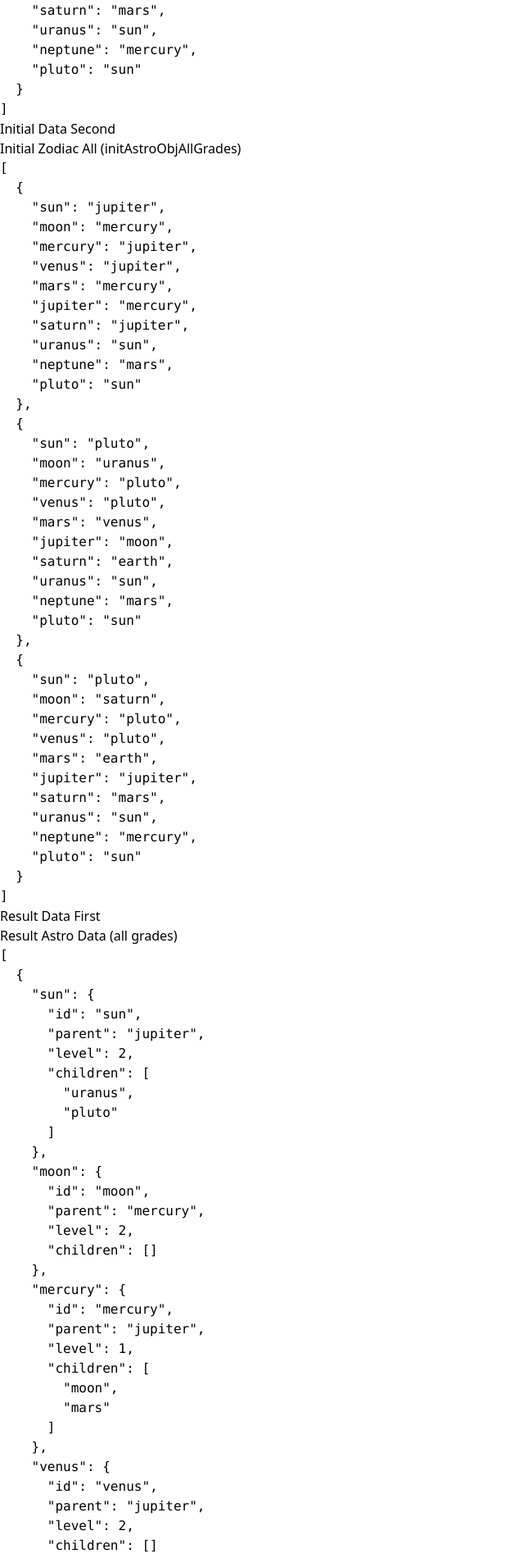
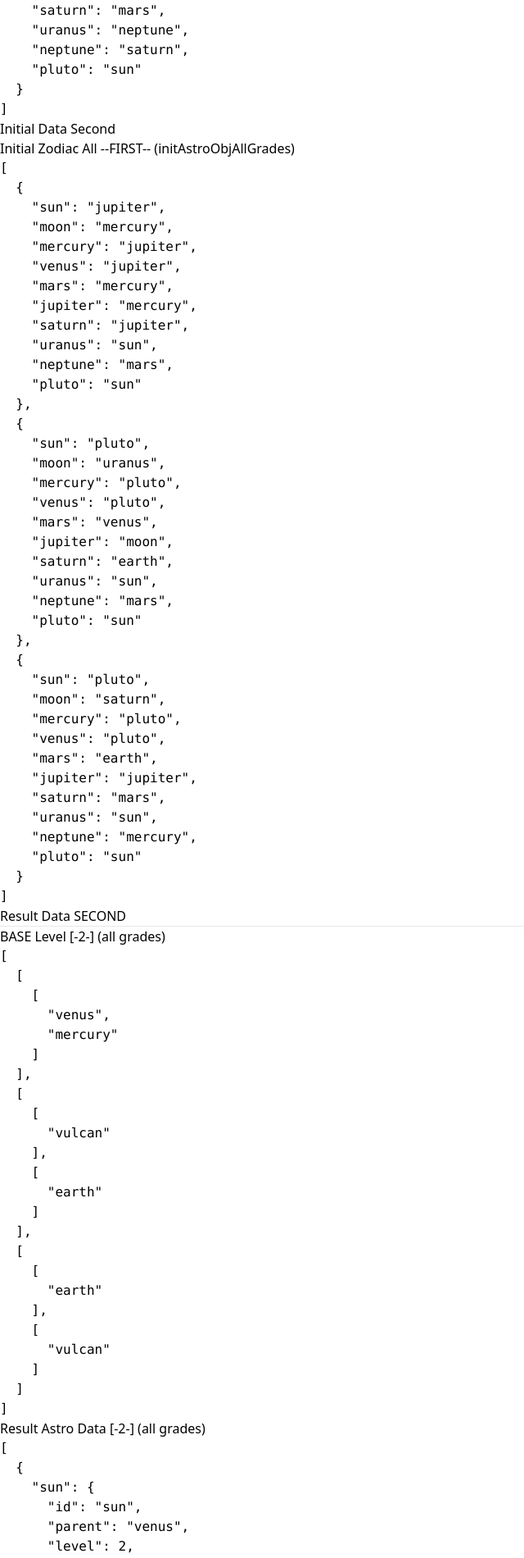
Before and after one commit to alexnas/vue-astro, a Vue app: page /astro in a window 1280 px wide. Shown: the part 885-2785 px from the top of the page at 82% size, without its empty margins (0-640 px from the left). Built offline with nearby package versions, Linux system fonts and the light colour scheme.

Commit message:
Prevent process and show separate person data card when there is no data in input; fix errors when zodiac data are incomplete

```diff
--- /dev/null
+++ b/src/services/astroDataService.ts
@@ -0,0 +1,11 @@
+import type { IPersonSet } from '@/types'
+
+export const checkEmptyValue = (initZodiacObj: IPersonSet): boolean => {
+  let isEmptyValue = false
+  Object.values(initZodiacObj).filter((item) => {
+    if (item.trim() === '') {
+      isEmptyValue = true
+    }
+  })
+  return isEmptyValue
+}
--- a/src/stores/astroData.ts
+++ b/src/stores/astroData.ts
@@ -10,6 +10,7 @@ import type {
   IPerson
 } from '../types'
 import { dummyZodiac, dummyZodiac2 } from '@/data/dummyZodiacData'
+import { checkEmptyValue } from '@/services/astroDataService'
 import zodiacPlanets from '@/constants/zodiacPlanets'
 import { initPerson } from '@/constants/personConstants'
 
@@ -45,11 +46,14 @@ export const useAstroDataStore = defineStore('astroData', () => {
     const initAstroObjFirst: IPersonSet | null = {}
     const initAstroObjSecond: IPersonSet | null = {}
     const initAstroObjThird: IPersonSet | null = {}
-    Object.keys(initZodiacObj).forEach((id) => {
-      initAstroObjFirst[id] = zodiacPlanets[initZodiacObj[id]][0]
-      initAstroObjSecond[id] = zodiacPlanets[initZodiacObj[id]][1]
-      initAstroObjThird[id] = zodiacPlanets[initZodiacObj[id]][2]
-    })
+    const isEmptyValue = checkEmptyValue(initZodiacObj)
+    if (!isEmptyValue) {
+      Object.keys(initZodiacObj).forEach((id) => {
+        initAstroObjFirst[id] = zodiacPlanets[initZodiacObj[id]][0]
+        initAstroObjSecond[id] = zodiacPlanets[initZodiacObj[id]][1]
+        initAstroObjThird[id] = zodiacPlanets[initZodiacObj[id]][2]
+      })
+    }
     const initAstroObjAllGrades = [initAstroObjFirst, initAstroObjSecond, initAstroObjThird]
     return initAstroObjAllGrades
   }
--- a/src/views/AstroView.vue
+++ b/src/views/AstroView.vue
@@ -21,8 +21,8 @@ onMounted(() => {
           <h2 class="text-2xl font-medium text-teal-400 text-center">Initial Data First</h2>
           <div class="flex-col space-y-4">
             <DataCard
-              title="Initial Zodiac All (initAstroObjAllGrades)"
-              :data="currentDoubleAstroData[0].initAstroObjAllGrades"
+              title="Initial Zodiac All --SECOND-- (initAstroObjAllGrades)"
+              :data="currentDoubleAstroData[1].initAstroObjAllGrades"
             />
           </div>
         </div>
@@ -30,7 +30,7 @@ onMounted(() => {
           <h2 class="mt-6 text-2xl font-medium text-teal-400 text-center">Initial Data Second</h2>
           <div class="flex-col space-y-4">
             <DataCard
-              title="Initial Zodiac All (initAstroObjAllGrades)"
+              title="Initial Zodiac All --FIRST-- (initAstroObjAllGrades)"
               :data="currentDoubleAstroData[0].initAstroObjAllGrades"
             />
           </div>
@@ -38,32 +38,32 @@ onMounted(() => {
       </div>
       <div>
         <div>
-          <h2 class="text-2xl font-medium text-teal-400 text-center">Result Data First</h2>
-          <DataCard
-            title="Result Astro Data (all grades)"
-            :data="currentDoubleAstroData[0].convertedResAllGrades"
-          />
+          <h2 class="text-2xl font-medium text-teal-400 text-center">Result Data SECOND</h2>
           <div class="flex-col space-y-4">
             <hr class="w-full h-1 py-3 bg-teal-200 border-0 rounded dark:bg-gray-700" />
             <DataCard
-              title="BASE Level (all grades)"
+              title="BASE Level  [-2-]  (all grades)"
+              :data="currentDoubleAstroData[1].baseLevelAllGrades"
+            />
+          </div>
+          <DataCard
+            title="Result Astro Data [-2-] (all grades)"
+            :data="currentDoubleAstroData[1].convertedResAllGrades"
+          />
+        </div>
+        <div>
+          <h2 class="mt-6 text-2xl font-medium text-teal-400 text-center">Result Data FIRST</h2>
+          <div class="flex-col space-y-4">
+            <hr class="w-full h-1 py-3 bg-teal-200 border-0 rounded dark:bg-gray-700" />
+            <DataCard
+              title="BASE Level  [-1-]  (all grades)"
               :data="currentDoubleAstroData[0].baseLevelAllGrades"
             />
           </div>
-        </div>
-        <div>
-          <h2 class="mt-6 text-2xl font-medium text-teal-400 text-center">Result Data Second</h2>
           <DataCard
-            title="Result Astro Data (all grades)"
+            title="Result Astro Data  [-1-]  (all grades)"
             :data="currentDoubleAstroData[0].convertedResAllGrades"
           />
-          <div class="flex-col space-y-4">
-            <hr class="w-full h-1 py-3 bg-teal-200 border-0 rounded dark:bg-gray-700" />
-            <DataCard
-              title="BASE Level (all grades)"
-              :data="currentDoubleAstroData[0].baseLevelAllGrades"
-            />
-          </div>
         </div>
       </div>
     </div>
--- a/src/views/ChartView.vue
+++ b/src/views/ChartView.vue
@@ -14,7 +14,7 @@ const astroDataStore = useAstroDataStore()
 const { currentDoubleAstroData, choosenPerson1, choosenPerson2 } = storeToRefs(astroDataStore)
 
 const toShow = computed(() => {
-  return choosenPerson1.value.id > 0 && choosenPerson2.value.id > 0
+  return { person1: choosenPerson1.value.id > 0, person2: choosenPerson2.value.id > 0 }
 })
 
 watch([() => choosenPerson1.value, () => choosenPerson2.value], async ([newValue1, newValue2]) => {
@@ -97,16 +97,19 @@ onMounted(() => {
       </div>
     </form>
 
-    <div v-if="toShow">
+    <div v-if="true">
       <div class="grid grid-cols-2 grid-flow-row gap-6 border-b-4">
         <div>
+          <div v-if="toShow.person1">
             <ChartCard
               title="Chart 1: Stage 1"
               :data="currentDoubleAstroData[0].convertedResAllGrades[0]"
               :baseLevel="currentDoubleAstroData[0].baseLevelAllGrades[0]"
             />
           </div>
+        </div>
         <div>
+          <div v-if="toShow.person2">
             <ChartCard
               title="Chart 2: Stage 1"
               :data="currentDoubleAstroData[1].convertedResAllGrades[0]"
@@ -114,15 +117,19 @@ onMounted(() => {
             />
           </div>
         </div>
+      </div>
       <div class="grid grid-cols-2 grid-flow-row gap-6 border-b-4">
         <div>
+          <div v-if="toShow.person1">
             <ChartCard
               title="Chart 1: Stage 2"
               :data="currentDoubleAstroData[0].convertedResAllGrades[1]"
               :baseLevel="currentDoubleAstroData[0].baseLevelAllGrades[1]"
             />
           </div>
+        </div>
         <div>
+          <div v-if="toShow.person2">
             <ChartCard
               title="Chart 2: Stage 2"
               :data="currentDoubleAstroData[1].convertedResAllGrades[1]"
@@ -130,15 +137,19 @@ onMounted(() => {
             />
           </div>
         </div>
+      </div>
       <div class="grid grid-cols-2 grid-flow-row gap-6">
         <div>
+          <div v-if="toShow.person1">
             <ChartCard
               title="Chart 1: Stage 3"
               :data="currentDoubleAstroData[0].convertedResAllGrades[2]"
               :baseLevel="currentDoubleAstroData[0].baseLevelAllGrades[2]"
             />
           </div>
+        </div>
         <div>
+          <div v-if="toShow.person2">
             <ChartCard
               title="Chart 2: Stage 3"
               :data="currentDoubleAstroData[1].convertedResAllGrades[2]"
@@ -147,5 +158,6 @@ onMounted(() => {
           </div>
         </div>
       </div>
+    </div>
   </main>
 </template>
```
Lines whose indentation alone changed are shown as unchanged.
